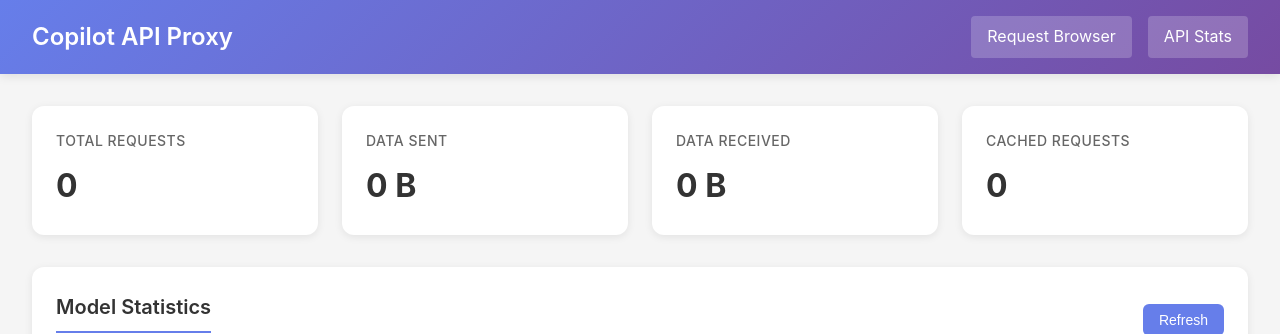
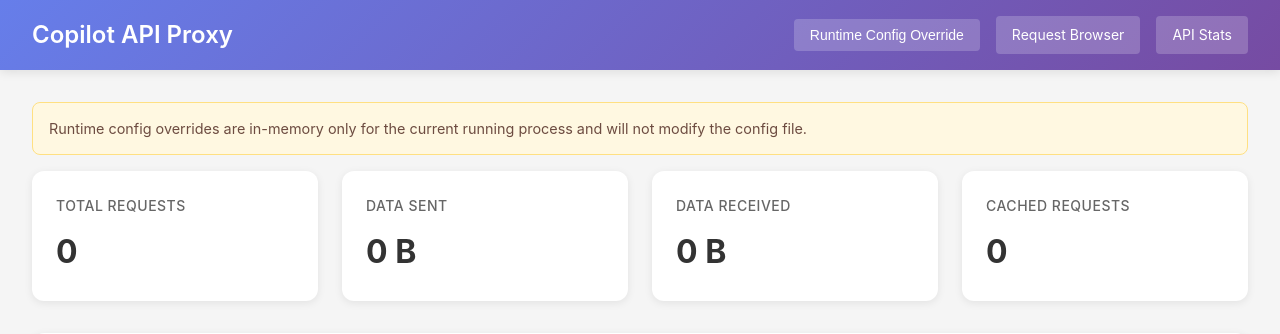
Before and after one commit to sxwxs/ghc-api, a Flask app: page / in a window 1280 px wide. Shown: the top 334 px of the page. Run offline with Flask 2, Linux system fonts and the light colour scheme; data that the repository does not hold is empty; parts of the project's set-up code (start-up, migrations or seed data) failed here and were passed over.

Commit message:
Add runtime config override. When got error also record the requrest to cache

```diff
--- a/ghc_api/routes/dashboard.py
+++ b/ghc_api/routes/dashboard.py
@@ -4,12 +4,49 @@
 
 import json
 from datetime import datetime
+from typing import Any, Dict, List
 
 from flask import Blueprint, Response, jsonify, render_template, request
 
 from ..cache import cache
+from ..config import model_mappings
+from ..state import state
 
 dashboard_bp = Blueprint('dashboard', __name__)
+
+ALLOWED_ACCOUNT_TYPES = {"individual", "business", "enterprise"}
+
+
+def _runtime_config() -> Dict[str, Any]:
+    return {
+        "account_type": state.account_type,
+        "vscode_version": state.vscode_version,
+        "api_version": state.api_version,
+        "copilot_version": state.copilot_version,
+        "system_prompt_remove": state.system_prompt_remove,
+        "tool_result_suffix_remove": state.tool_result_suffix_remove,
+        "system_prompt_add": state.system_prompt_add,
+        "max_connection_retries": state.max_connection_retries,
+        "auto_remove_encrypted_content_on_parse_error": state.auto_remove_encrypted_content_on_parse_error,
+        "model_mappings": {
+            "exact": model_mappings.exact_mappings,
+            "prefix": model_mappings.prefix_mappings,
+        },
+    }
+
+
+def _validate_string_list(value: Any, field_name: str) -> List[str]:
+    if not isinstance(value, list) or any(not isinstance(item, str) for item in value):
+        raise ValueError(f"'{field_name}' must be a list of strings")
+    return value
+
+
+def _validate_mapping(value: Any, field_name: str) -> Dict[str, str]:
+    if not isinstance(value, dict):
+        raise ValueError(f"'{field_name}' must be an object")
+    if any(not isinstance(k, str) or not isinstance(v, str) for k, v in value.items()):
+        raise ValueError(f"'{field_name}' values must be string-to-string pairs")
+    return value
 
 
 @dashboard_bp.route("/", methods=["GET"])
@@ -22,6 +59,96 @@
 def requests_page():
     """Serve the requests browser page"""
     return render_template("requests.html")
+
+
+@dashboard_bp.route("/api/runtime-config", methods=["GET"])
+def api_runtime_config():
+    """Get current in-memory runtime configuration"""
+    return jsonify(_runtime_config())
+
+
+@dashboard_bp.route("/api/runtime-config", methods=["POST"])
+def api_runtime_config_update():
+    """Update in-memory runtime configuration only"""
+    payload = request.get_json(silent=True)
+    if not isinstance(payload, dict):
+        return jsonify({"error": "Invalid JSON body"}), 400
+
+    allowed_keys = {
+        "account_type",
+        "vscode_version",
+        "api_version",
+        "copilot_version",
+        "system_prompt_remove",
+        "tool_result_suffix_remove",
+        "system_prompt_add",
+        "max_connection_retries",
+        "auto_remove_encrypted_content_on_parse_error",
+        "model_mappings",
+    }
+    unknown_keys = sorted(set(payload.keys()) - allowed_keys)
+    if unknown_keys:
+        return jsonify({"error": f"Unknown config key(s): {', '.join(unknown_keys)}"}), 400
+
+    try:
+        if "account_type" in payload:
+            account_type = payload["account_type"]
+            if not isinstance(account_type, str) or account_type not in ALLOWED_ACCOUNT_TYPES:
+                raise ValueError("'account_type' must be one of: individual, business, enterprise")
+            state.account_type = account_type
+
+        if "vscode_version" in payload:
+            if not isinstance(payload["vscode_version"], str):
+                raise ValueError("'vscode_version' must be a string")
+            state.vscode_version = payload["vscode_version"]
+
+        if "api_version" in payload:
+            if not isinstance(payload["api_version"], str):
+                raise ValueError("'api_version' must be a string")
+            state.api_version = payload["api_version"]
+
+        if "copilot_version" in payload:
+            if not isinstance(payload["copilot_version"], str):
+                raise ValueError("'copilot_version' must be a string")
+            state.copilot_version = payload["copilot_version"]
+
+        if "system_prompt_remove" in payload:
+            state.system_prompt_remove = _validate_string_list(payload["system_prompt_remove"], "system_prompt_remove")
+
+        if "tool_result_suffix_remove" in payload:
+            state.tool_result_suffix_remove = _validate_string_list(payload["tool_result_suffix_remove"], "tool_result_suffix_remove")
+
+        if "system_prompt_add" in payload:
+            state.system_prompt_add = _validate_string_list(payload["system_prompt_add"], "system_prompt_add")
+
+        if "max_connection_retries" in payload:
+            retries = payload["max_connection_retries"]
+            if not isinstance(retries, int) or retries < 0:
+                raise ValueError("'max_connection_retries' must be an integer >= 0")
+            state.max_connection_retries = retries
+
+        if "auto_remove_encrypted_content_on_parse_error" in payload:
+            flag = payload["auto_remove_encrypted_content_on_parse_error"]
+            if not isinstance(flag, bool):
+                raise ValueError("'auto_remove_encrypted_content_on_parse_error' must be a boolean")
+            state.auto_remove_encrypted_content_on_parse_error = flag
+
+        if "model_mappings" in payload:
+            mappings = payload["model_mappings"]
+            if not isinstance(mappings, dict):
+                raise ValueError("'model_mappings' must be an object")
+            exact = _validate_mapping(mappings.get("exact", {}), "model_mappings.exact")
+            prefix = _validate_mapping(mappings.get("prefix", {}), "model_mappings.prefix")
+            model_mappings.exact_mappings = exact
+            model_mappings.prefix_mappings = prefix
+
+    except ValueError as e:
+        return jsonify({"error": str(e)}), 400
+
+    return jsonify({
+        "message": "Runtime configuration updated. This does not modify config.yaml.",
+        "config": _runtime_config(),
+    })
 
 
 @dashboard_bp.route("/api/stats", methods=["GET"])
--- a/ghc_api/templates/dashboard.html
+++ b/ghc_api/templates/dashboard.html
@@ -36,18 +36,24 @@
         .navbar-actions {
             display: flex;
             gap: 1rem;
+            align-items: center;
         }
 
-        .navbar-actions a {
+        .navbar-actions a,
+        .navbar-actions button {
             color: white;
             text-decoration: none;
             padding: 0.5rem 1rem;
             border-radius: 4px;
             background: rgba(255,255,255,0.2);
             transition: background 0.2s;
+            border: none;
+            font-size: 0.875rem;
+            cursor: pointer;
         }
 
-        .navbar-actions a:hover {
+        .navbar-actions a:hover,
+        .navbar-actions button:hover {
             background: rgba(255,255,255,0.3);
         }
 
@@ -55,6 +61,16 @@
             max-width: 1400px;
             margin: 0 auto;
             padding: 2rem;
+        }
+
+        .runtime-config-notice {
+            margin-bottom: 1rem;
+            padding: 0.875rem 1rem;
+            border-radius: 8px;
+            background: #fff8e1;
+            border: 1px solid #ffe082;
+            color: #6d4c41;
+            font-size: 0.9rem;
         }
 
         .stats-grid {
@@ -390,12 +448,17 @@
     <nav class="navbar">
         <h1>Copilot API Proxy</h1>
         <div class="navbar-actions">
+            <button type="button" onclick="openRuntimeConfigModal()">Runtime Config Override</button>
             <a href="/requests">Request Browser</a>
             <a href="/api/stats">API Stats</a>
         </div>
     </nav>
 
     <div class="container">
+        <div class="runtime-config-notice">
+            Runtime config overrides are in-memory only for the current running process and will not modify the config file.
+        </div>
+
         <div class="stats-grid" id="stats-cards">
             <div class="stat-card">
                 <h3>Total Requests</h3>
@@ -498,6 +561,26 @@
                 <div class="tab-content" id="tab-response">
                     <pre class="json-display" id="response-json"></pre>
                 </div>
+            </div>
+        </div>
+    </div>
+
+    <div class="modal" id="runtime-config-modal">
+        <div class="modal-content">
+            <div class="modal-header">
+                <h3>Runtime Config Override</h3>
+                <button class="modal-close" onclick="closeRuntimeConfigModal()">&times;</button>
+            </div>
+            <div class="modal-body">
+                <p class="config-modal-notice">
+                    Changes here apply only to this running process and do not modify config.yaml.
+                </p>
+                <textarea id="runtime-config-editor" class="config-editor"></textarea>
+                <div class="config-modal-actions">
+                    <button class="refresh-btn" onclick="applyRuntimeConfig()">Apply Runtime Override</button>
+                    <button class="refresh-btn" onclick="openRuntimeConfigModal()">Reload Current Runtime Config</button>
+                </div>
+                <div id="runtime-config-status" class="config-status"></div>
             </div>
         </div>
     </div>
@@ -711,6 +794,61 @@
             document.getElementById('request-modal').classList.remove('active');
         }
 
+        async function openRuntimeConfigModal() {
+            const status = document.getElementById('runtime-config-status');
+            status.className = 'config-status';
+            status.textContent = '';
+
+            try {
+                const response = await fetch('/api/runtime-config');
+                const config = await response.json();
+                document.getElementById('runtime-config-editor').value = JSON.stringify(config, null, 2);
+                document.getElementById('runtime-config-modal').classList.add('active');
+            } catch (error) {
+                status.className = 'config-status error';
+                status.textContent = `Failed to load runtime config: ${error}`;
+                document.getElementById('runtime-config-modal').classList.add('active');
+            }
+        }
+
+        function closeRuntimeConfigModal() {
+            document.getElementById('runtime-config-modal').classList.remove('active');
+        }
+
+        async function applyRuntimeConfig() {
+            const status = document.getElementById('runtime-config-status');
+            status.className = 'config-status';
+            status.textContent = '';
+
+            let payload;
+            try {
+                payload = JSON.parse(document.getElementById('runtime-config-editor').value);
+            } catch (error) {
+                status.className = 'config-status error';
+                status.textContent = `Invalid JSON: ${error.message}`;
+                return;
+            }
+
+            try {
+                const response = await fetch('/api/runtime-config', {
+                    method: 'POST',
+                    headers: { 'Content-Type': 'application/json' },
+                    body: JSON.stringify(payload)
+                });
+                const result = await response.json();
+                if (!response.ok) {
+                    throw new Error(result.error || 'Failed to apply runtime config');
+                }
+
+                document.getElementById('runtime-config-editor').value = JSON.stringify(result.config, null, 2);
+                status.className = 'config-status success';
+                status.textContent = result.message || 'Runtime config updated.';
+            } catch (error) {
+                status.className = 'config-status error';
+                status.textContent = error.message;
+            }
+        }
+
         // Tab switching
         document.querySelectorAll('.modal-tab').forEach(tab => {
             tab.addEventListener('click', () => {
@@ -728,11 +866,17 @@
                 closeModal();
             }
         });
+        document.getElementById('runtime-config-modal').addEventListener('click', (e) => {
+            if (e.target === e.currentTarget) {
+                closeRuntimeConfigModal();
+            }
+        });
 
         // Close modal on Escape key
         document.addEventListener('keydown', (e) => {
             if (e.key === 'Escape') {
                 closeModal();
+                closeRuntimeConfigModal();
             }
         });
 
```
Also changed, not shown: other parts of ghc_api/templates/dashboard.html (+42 -0 lines), ghc_api/routes/anthropic.py (+19 -0 lines), ghc_api/routes/openai.py (+19 -0 lines).
